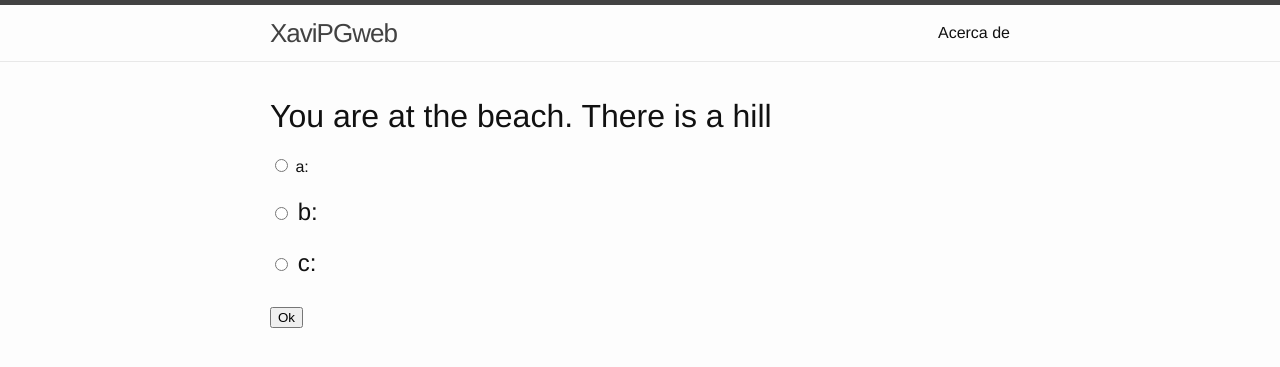
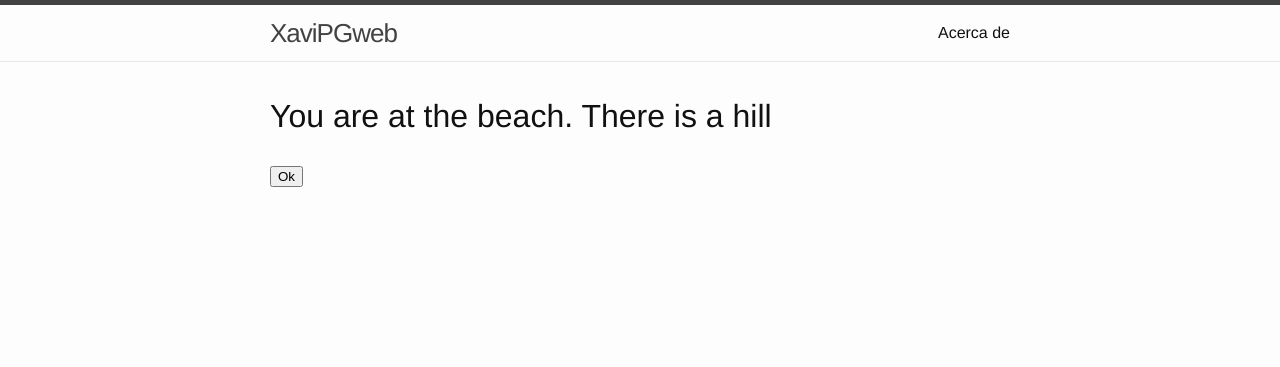
Before and after one commit to xavipgweb/xavipgweb.github.io, a Jekyll site: the page built from index.html, in a window 1280 px wide. Shown: the top 367 px of the page. Built offline with Jekyll 4.4.1, drawn with Linux system fonts in a browser that asks for light colours.

Commit message:
Update index.html

```diff
--- a/index.html
+++ b/index.html
@@ -25,14 +25,12 @@ layout: default
 
   <script src = "respuestas.js"></script>
 
-<form>
-  <input type="radio" name="gender" value="male"> a:<br>
   <h2 id = "paruno"></p>
-  <input type="radio" name="gender" value="female"> b:<br>
+
   <h2 id = "pardos"></p>
-  <input type="radio" name="gender" value="other"> c:<br>
+
   <h2 id = "partres"></p>
-</form>
+
 <button onclick="ok()">Ok</button>
 
 <script>
```
